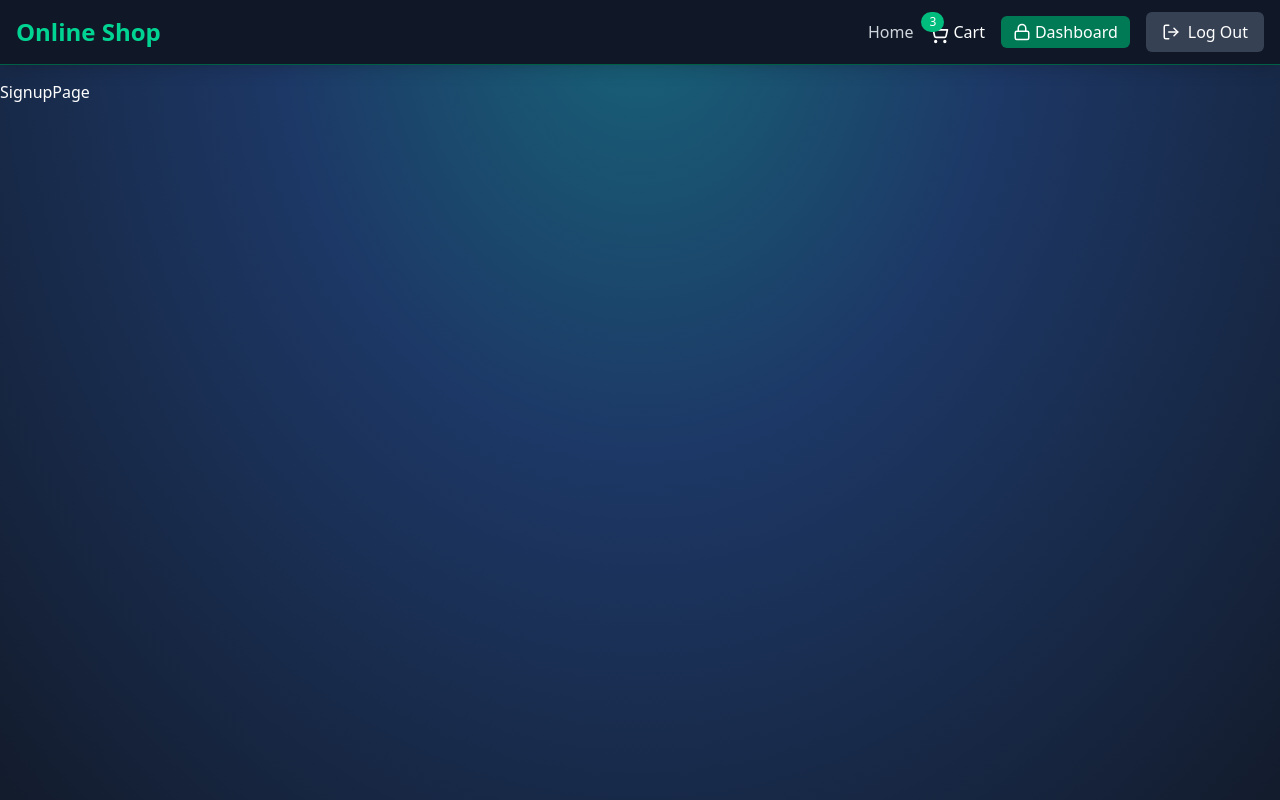
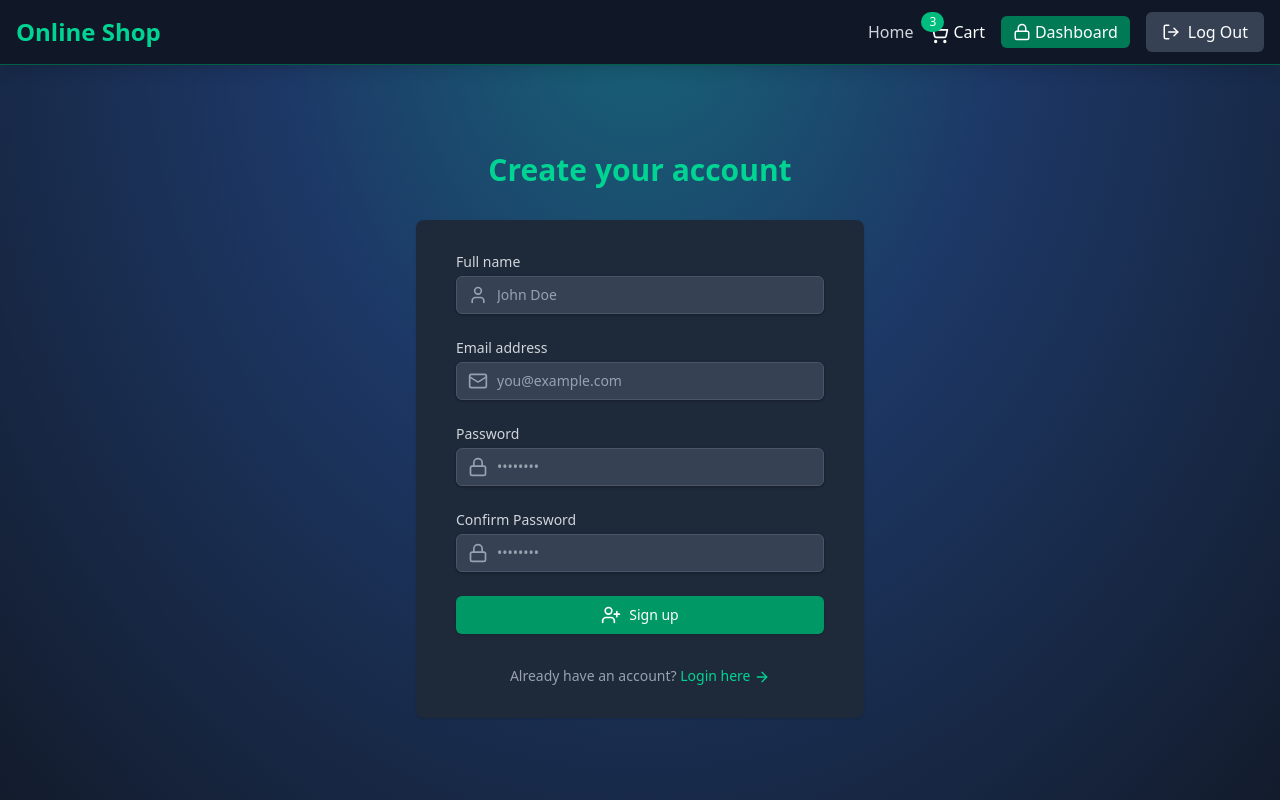
Before and after one commit to HasanAlif/Online_Shop-Advanced-Project-MERN, a React (Vite) app in the folder frontend/: page /signup in a window 1280 px wide. Built offline with nearby package versions, Linux system fonts and the light colour scheme.

Commit message:
Signup Page

```diff
--- a/frontend/src/pages/SignUpPage.jsx
+++ b/frontend/src/pages/SignUpPage.jsx
@@ -1,9 +1,161 @@
+import { useState } from "react";
+import { Link } from "react-router-dom";
+import { UserPlus, Mail, Lock, User, ArrowRight, Loader } from "lucide-react";
+import { motion } from "framer-motion";
+
+
 const SignUpPage = () => {
-  return (
-    <div>
-      SignupPage
-    </div>
-  )
-}
+  const loading = false;
+	const [formData, setFormData] = useState({
+		name: "",
+		email: "",
+		password: "",
+		confirmPassword: "",
+	});
 
-export default SignUpPage
+
+
+	const handleSubmit = (e) => {
+		e.preventDefault();
+		console.log(formData);
+	};
+
+	return (
+		<div className='flex flex-col justify-center py-12 sm:px-6 lg:px-8'>
+			<motion.div
+				className='sm:mx-auto sm:w-full sm:max-w-md'
+				initial={{ opacity: 0, y: -20 }}
+				animate={{ opacity: 1, y: 0 }}
+				transition={{ duration: 0.8 }}
+			>
+				<h2 className='mt-6 text-center text-3xl font-extrabold text-emerald-400'>Create your account</h2>
+			</motion.div>
+
+			<motion.div
+				className='mt-8 sm:mx-auto sm:w-full sm:max-w-md'
+				initial={{ opacity: 0, y: 20 }}
+				animate={{ opacity: 1, y: 0 }}
+				transition={{ duration: 0.8, delay: 0.2 }}
+			>
+				<div className='bg-gray-800 py-8 px-4 shadow sm:rounded-lg sm:px-10'>
+					<form onSubmit={handleSubmit} className='space-y-6'>
+						<div>
+							<label htmlFor='name' className='block text-sm font-medium text-gray-300'>
+								Full name
+							</label>
+							<div className='mt-1 relative rounded-md shadow-sm'>
+								<div className='absolute inset-y-0 left-0 pl-3 flex items-center pointer-events-none'>
+									<User className='h-5 w-5 text-gray-400' aria-hidden='true' />
+								</div>
+								<input
+									id='name'
+									type='text'
+									required
+									value={formData.name}
+									onChange={(e) => setFormData({ ...formData, name: e.target.value })}
+									className='block w-full px-3 py-2 pl-10 bg-gray-700 border border-gray-600 rounded-md shadow-sm
+									 placeholder-gray-400 focus:outline-none focus:ring-emerald-500 focus:border-emerald-500 sm:text-sm'
+									placeholder='John Doe'
+								/>
+							</div>
+						</div>
+
+						<div>
+							<label htmlFor='email' className='block text-sm font-medium text-gray-300'>
+								Email address
+							</label>
+							<div className='mt-1 relative rounded-md shadow-sm'>
+								<div className='absolute inset-y-0 left-0 pl-3 flex items-center pointer-events-none'>
+									<Mail className='h-5 w-5 text-gray-400' aria-hidden='true' />
+								</div>
+								<input
+									id='email'
+									type='email'
+									required
+									value={formData.email}
+									onChange={(e) => setFormData({ ...formData, email: e.target.value })}
+									className=' block w-full px-3 py-2 pl-10 bg-gray-700 border border-gray-600
+									rounded-md shadow-sm
+									 placeholder-gray-400 focus:outline-none focus:ring-emerald-500
+									 focus:border-emerald-500 sm:text-sm'
+									placeholder='you@example.com'
+								/>
+							</div>
+						</div>
+
+						<div>
+							<label htmlFor='password' className='block text-sm font-medium text-gray-300'>
+								Password
+							</label>
+							<div className='mt-1 relative rounded-md shadow-sm'>
+								<div className='absolute inset-y-0 left-0 pl-3 flex items-center pointer-events-none'>
+									<Lock className='h-5 w-5 text-gray-400' aria-hidden='true' />
+								</div>
+								<input
+									id='password'
+									type='password'
+									required
+									value={formData.password}
+									onChange={(e) => setFormData({ ...formData, password: e.target.value })}
+									className=' block w-full px-3 py-2 pl-10 bg-gray-700 border border-gray-600
+									rounded-md shadow-sm placeholder-gray-400 focus:outline-none focus:ring-emerald-500 focus:border-emerald-500 sm:text-sm'
+									placeholder='••••••••'
+								/>
+							</div>
+						</div>
+
+						<div>
+							<label htmlFor='confirmPassword' className='block text-sm font-medium text-gray-300'>
+								Confirm Password
+							</label>
+							<div className='mt-1 relative rounded-md shadow-sm'>
+								<div className='absolute inset-y-0 left-0 pl-3 flex items-center pointer-events-none'>
+									<Lock className='h-5 w-5 text-gray-400' aria-hidden='true' />
+								</div>
+								<input
+									id='confirmPassword'
+									type='password'
+									required
+									value={formData.confirmPassword}
+									onChange={(e) => setFormData({ ...formData, confirmPassword: e.target.value })}
+									className=' block w-full px-3 py-2 pl-10 bg-gray-700 border
+									 border-gray-600 rounded-md shadow-sm placeholder-gray-400 focus:outline-none focus:ring-emerald-500 focus:border-emerald-500 sm:text-sm'
+									placeholder='••••••••'
+								/>
+							</div>
+						</div>
+
+						<button
+							type='submit'
+							className='w-full flex justify-center py-2 px-4 border border-transparent
+							rounded-md shadow-sm text-sm font-medium text-white bg-emerald-600
+							 hover:bg-emerald-700 focus:outline-none focus:ring-2 focus:ring-offset-2
+							  focus:ring-emerald-500 transition duration-150 ease-in-out disabled:opacity-50'
+							disabled={loading}
+						>
+							{loading ? (
+								<>
+									<Loader className='mr-2 h-5 w-5 animate-spin' aria-hidden='true' />
+									Loading...
+								</>
+							) : (
+								<>
+									<UserPlus className='mr-2 h-5 w-5' aria-hidden='true' />
+									Sign up
+								</>
+							)}
+						</button>
+					</form>
+
+					<p className='mt-8 text-center text-sm text-gray-400'>
+						Already have an account?{" "}
+						<Link to='/login' className='font-medium text-emerald-400 hover:text-emerald-300'>
+							Login here <ArrowRight className='inline h-4 w-4' />
+						</Link>
+					</p>
+				</div>
+			</motion.div>
+		</div>
+	);
+};
+export default SignUpPage;
```
